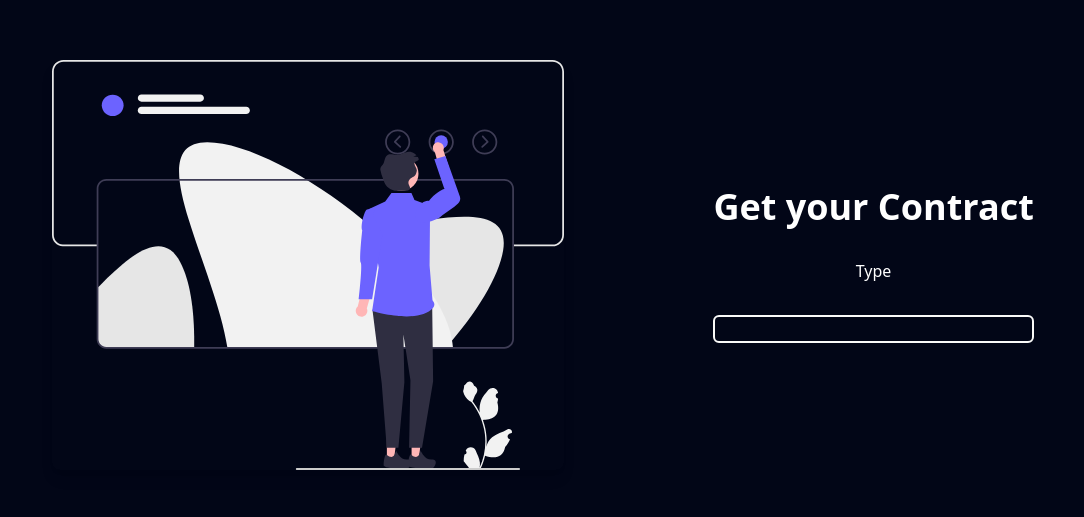
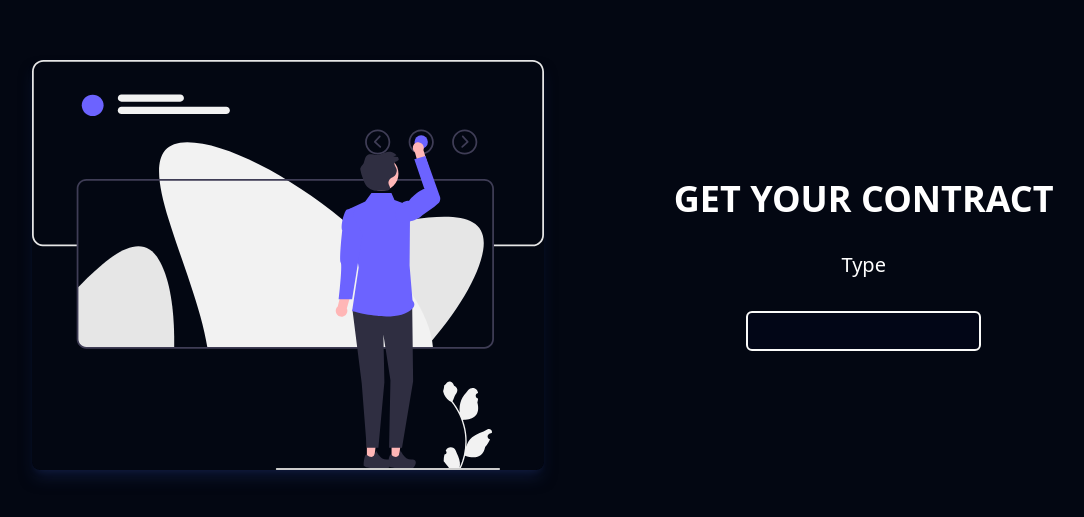
Before and after one commit to rohitkori/Contract-web-portal, a React (Vite) app in the folder Contract-web-app/: page / in a window 1280 px wide. Shown: the part 143-660 px from the top of the page, without its empty margins (97-1181 px from the left). Built offline with nearby package versions, Linux system fonts and the light colour scheme.

Commit message:
worked on homepage UI

```diff
--- a/Contract-web-app/src/components/Homepage.jsx
+++ b/Contract-web-app/src/components/Homepage.jsx
@@ -3,20 +3,26 @@ const Homepage = () => {
 
   return (
     <>
-      <div className="bg-slate-950 min-h-screen w-screen pt-4  flex flex-col md:flex-row justify-evenly items-center text-center text-white ">
-        <div className="h-2/5 w-2/5 ">
+      <div className="bg-gray-950 min-h-screen w-screen pt-4  flex flex-col md:flex-row justify-evenly items-center text-center text-white ">
+        <div className="  h-3/5 w-3/5 md:h-2/5 md:w-2/5 ">
           <img
             src={homepage_image}
-            className="rounded-lg shadow-lg my-6  hover:shadow-white/10"
+            className="rounded-lg shadow-lg my-6  shadow-blue-950/50 hover:shadow-blue-950/100 transition duration-500 ease-in-out transform hover:-translate-y-1 hover:scale-101"
             alt=""
           />
         </div>
-        <div className="homepage-right-container flex flex-col">
-          <h1 className=" text-xl sm:text-2xl md:text-4xl font-bold  text-center text-white my-4">
-            Get your Contract
+        <div className="homepage-right-container flex flex-col items-center">
+          <h1 className=" text-xl sm:text-2xl md:text-4xl font-bold  text-center text-white my-1 sm:my-2 md:my-4">
+            GET YOUR CONTRACT
           </h1>
-          <label htmlFor="type" className="my-4">Type</label>
-            <input type="text" name="type" className="bg-slate-950 my-4 rounded-md border-2 border-stone-50" />
+          <label htmlFor="type" className="  my-1 sm:my-2 md:my-4 md:text-xl">
+            Type
+          </label>
+          <input
+            type="text"
+            name="type"
+            className="bg-slate-950 rounded-md border-2 border-stone-50 my-1 sm:my-2 md:my-4 text-center  sm:py-1 md:py-1.5 "
+          />
         </div>
       </div>
     </>
```
